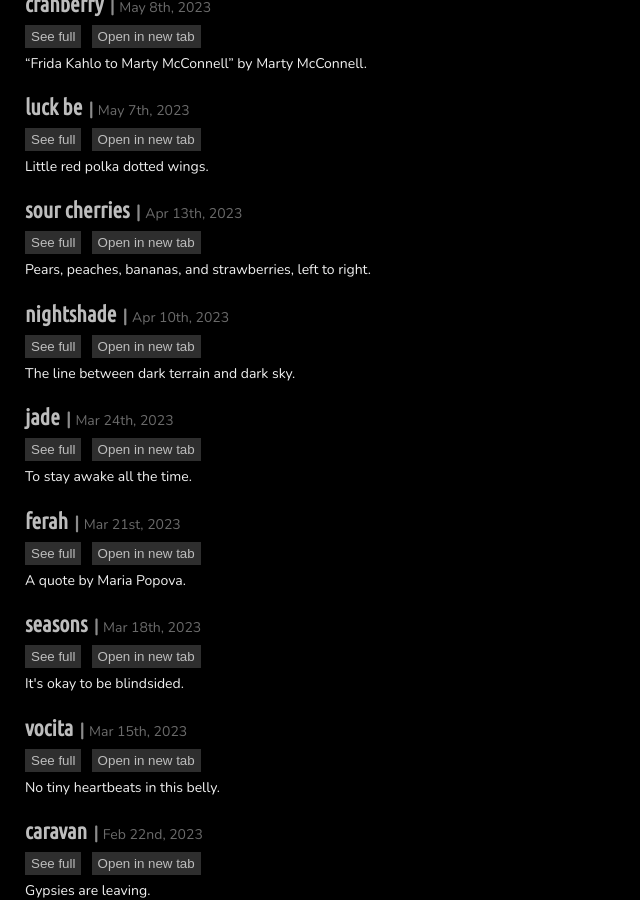
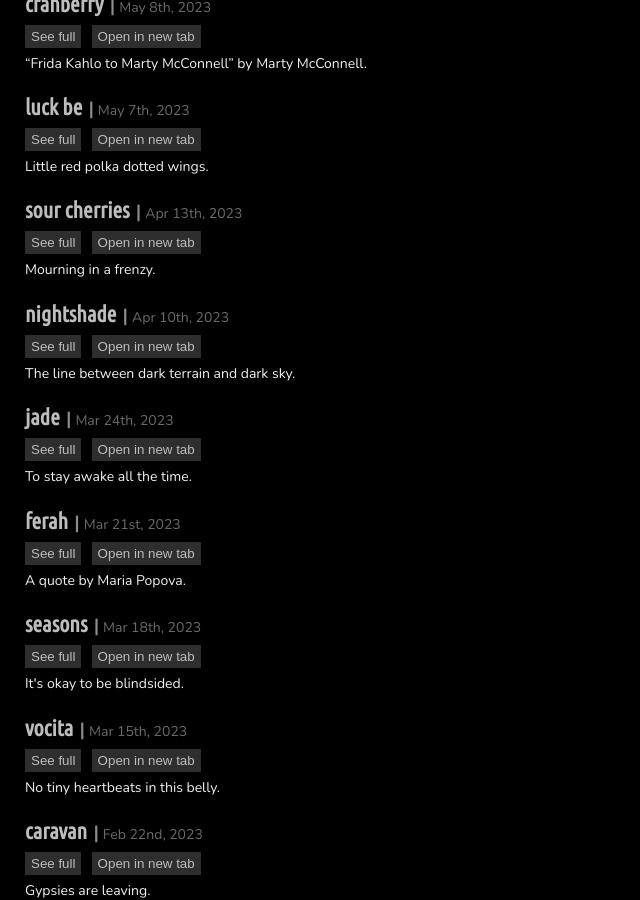
Before and after one commit to olivecarambola/logbook, a Jekyll site: the page built from post_all.md, in a window 1280 px wide and 900 px high, scrolled down 7615 px. Shown: the whole window, without its empty margins (0-640 px from the left). Built offline with Jekyll 4.4.1, drawn with Linux system fonts in a browser that asks for light colours; some web fonts are replaced.

Commit message:
Update 2023-04-13-sourcherries.md

```diff
--- a/_posts/2023-04-13-sourcherries.md
+++ b/_posts/2023-04-13-sourcherries.md
@@ -3,7 +3,7 @@ layout: posts
 title: "sour cherries"
 date: 2023-04-13
 permalink: /posts/23-04-13-sourcherries/
-summary: "Pears, peaches, bananas, and strawberries, left to right."
+summary: "Mourning in a frenzy."
 collection: "coda"
 wrdcount_original: 704
 wrdcount_quote: 0
```
